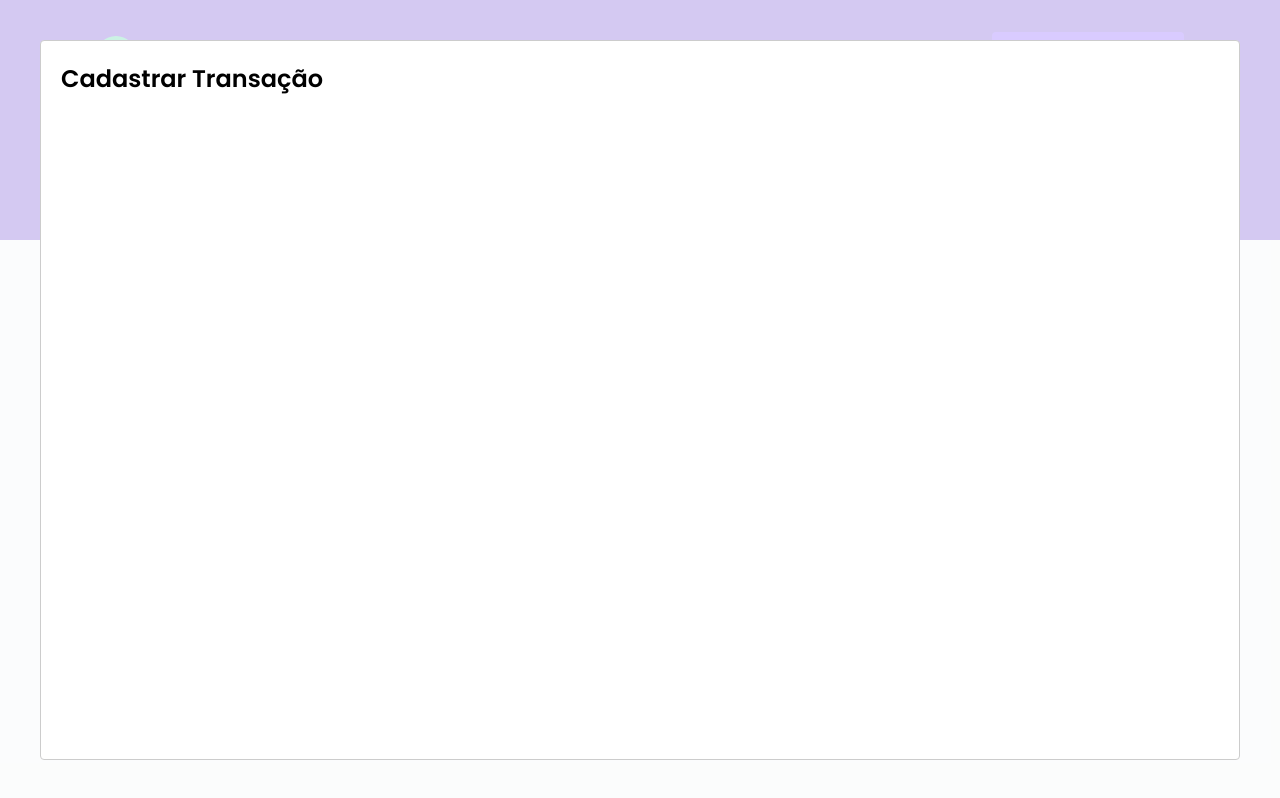
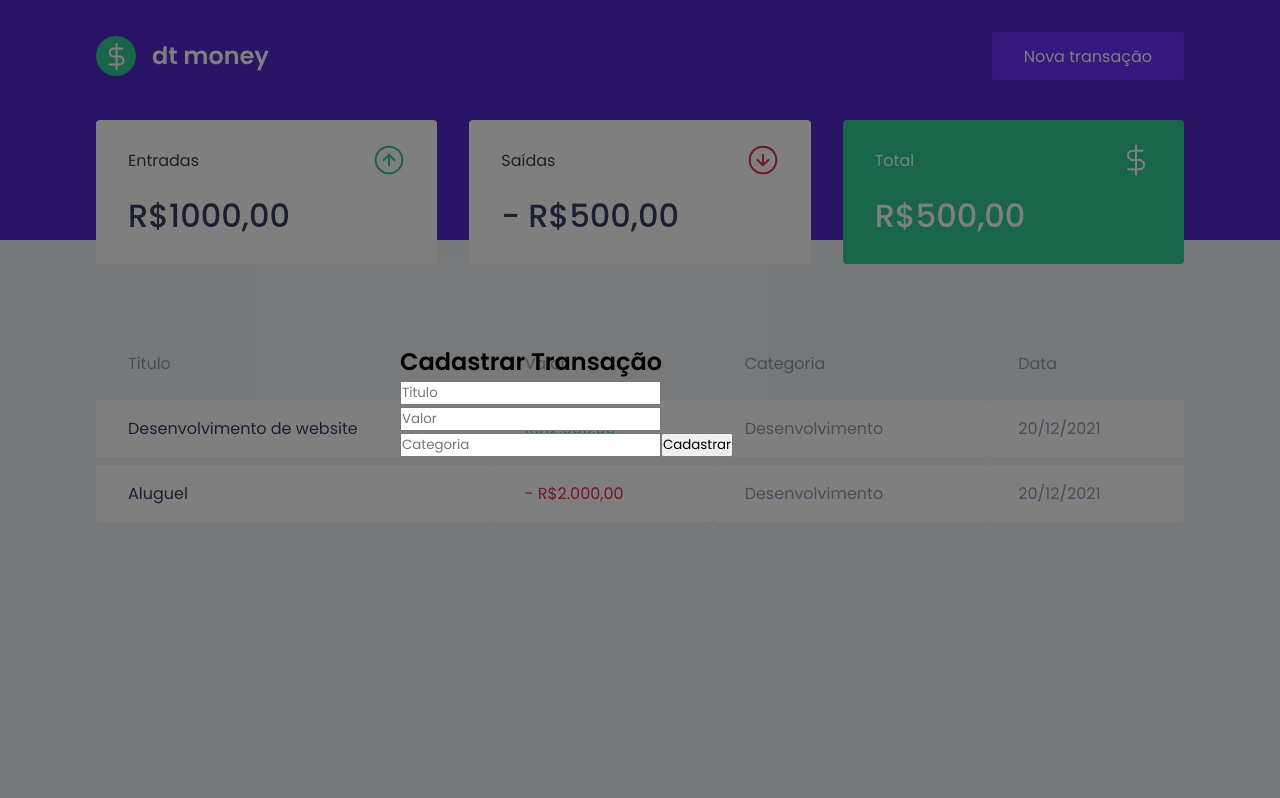
Before and after one commit to giovannikarioca/dtmoney, a React (Create React App) app: page / in a window 1280 px wide. Both pictures are taken after a click on the button "Nova transação". Built offline with nearby package versions, Linux system fonts and the light colour scheme; no server answers; what miragejs would draw is missing.

Commit message:
Form and style NewTransactionModal

```diff
--- a/src/App.tsx
+++ b/src/App.tsx
@@ -3,6 +3,7 @@
 import { Header } from './components/Header';
 import { GlobalStyle } from './styles/global';
 import { useState } from 'react';
+import { NewTransactionModal } from './components/NewTransactionModal';
 
 Modal.setAppElement('#root');
 
@@ -22,11 +23,10 @@
       <Header onOpenNewTransactionModal={handleOpenNewTransactionModal} />
       <Dashboard />
 
-      <Modal
+      <NewTransactionModal
         isOpen={isNewTransactionModalOpen}
-        onRequestClose={handleCloseNewTransactionModal}>
-        <h2>Cadastrar Transação</h2>
-      </Modal>
+        onRequestClose={handleCloseNewTransactionModal}
+      />
 
       <GlobalStyle />
     </>
--- a/src/components/Header/index.tsx
+++ b/src/components/Header/index.tsx
@@ -1,6 +1,5 @@
 import logoImg from '../../assets/logo.svg';
 import { Container, Content } from './styles';
-
 
 interface HeaderProps {
     onOpenNewTransactionModal: () => void;
--- /dev/null
+++ b/src/components/NewTransactionModal/index.tsx
@@ -0,0 +1,37 @@
+import Modal from 'react-modal';
+import { Container } from './styles';
+
+interface NewTransactionModalProps {
+    isOpen: boolean;
+    onRequestClose: () => void;
+}
+
+export function NewTransactionModal({ isOpen, onRequestClose }: NewTransactionModalProps) {
+    return (
+        <Modal
+            isOpen={isOpen}
+            onRequestClose={onRequestClose}
+            overlayClassName="react-modal-overlay"
+            className="react-modal-content">
+
+            <Container>
+            <h2>Cadastrar Transação</h2>
+
+            <input
+                placeholder="Titulo"
+                type="text"
+            />
+            <input
+                placeholder="Valor"
+                type="Number"
+            />
+            <input
+                placeholder="Categoria"
+                type="text"
+            />
+
+            <button type="submit">Cadastrar</button>
+            </Container>
+        </Modal>
+    );
+}
--- /dev/null
+++ b/src/components/NewTransactionModal/styles.ts
@@ -0,0 +1,3 @@
+import styled from 'styled-components';
+
+export const Container = styled.div``;
--- a/src/styles/global.ts
+++ b/src/styles/global.ts
@@ -49,4 +49,26 @@
         opacity: 0.6;
         cursor: not-allowed;
     }
+
+    .react-modal-overlay {
+        background: rgba(0, 0, 0, 0.5);
+        position: fixed;
+        top: 0;
+        bottom: 0;
+        left: 0;
+        right: 0;
+
+        display: flex;
+        align-items: center;
+        justify-content: center;
+    }
+
+    .react-modal-content {
+        width: 100%;
+        max-width: 576px;
+        background: var(----background);
+        padding: 3rem;
+        position: relative;
+        border-radius: 0.25rem;
+    }
     `
```
Lines whose indentation alone changed are shown as unchanged.
